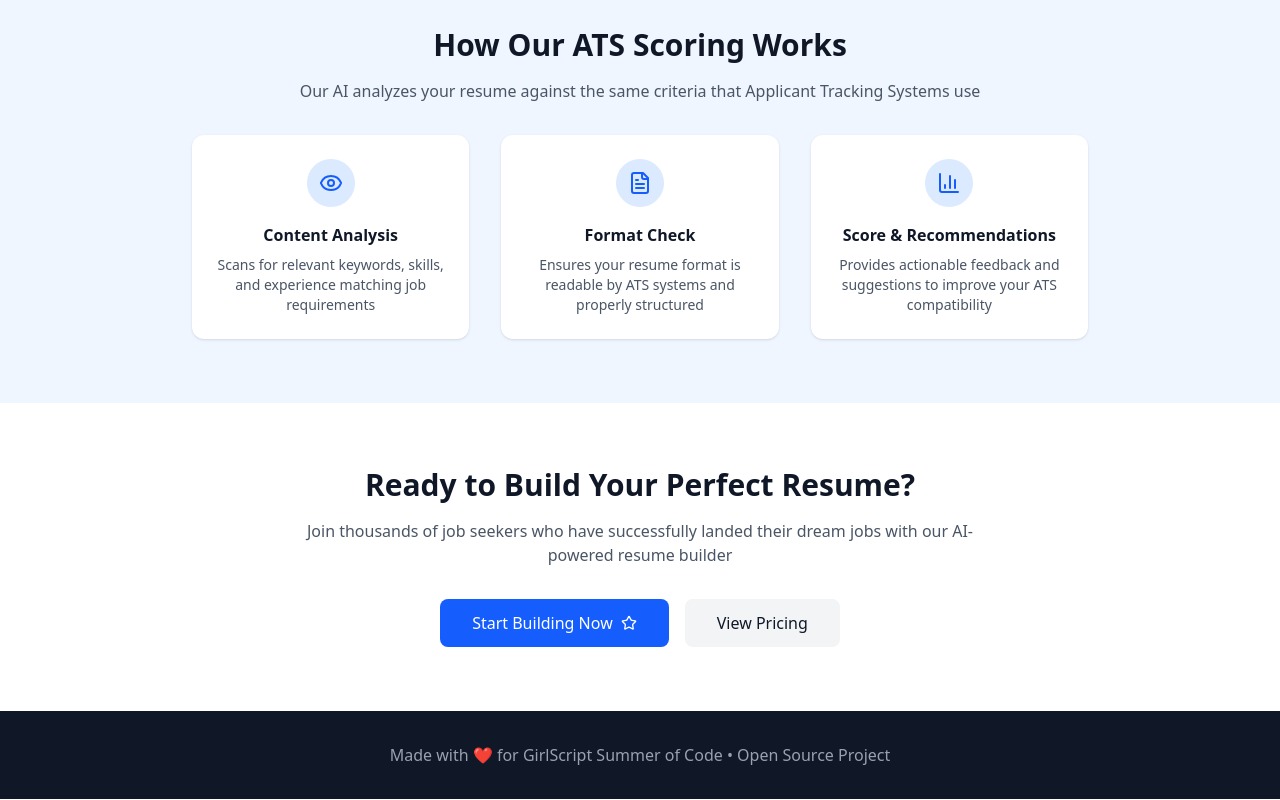
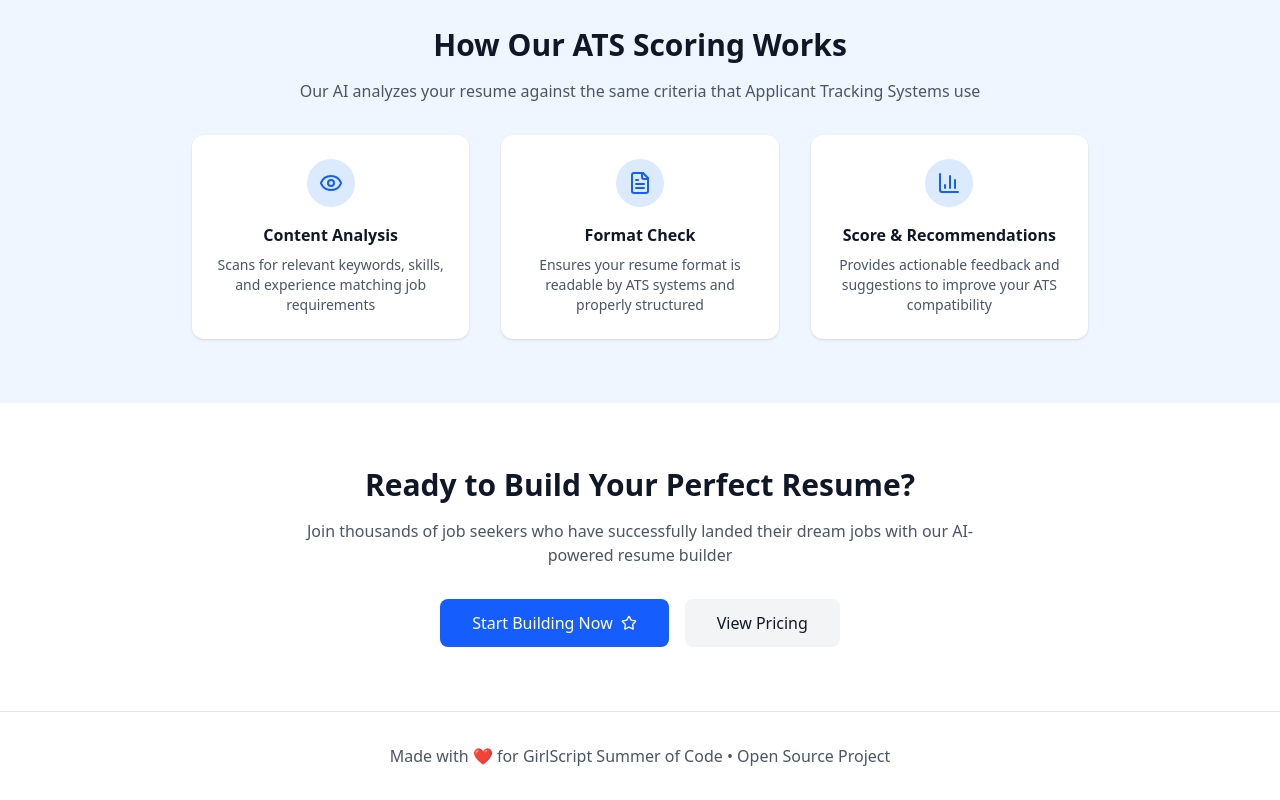
Before and after one commit to krit-vardhan-mishra/SmartC.V., a React (Vite) app in the folder client/: page /features in a window 1280 px wide. Shown: the part 2099-2899 px from the top of the page. Built offline with nearby package versions, Linux system fonts and the light colour scheme.

Commit message:
Refactored: Added Footer in global layout via App.jsx

```diff
--- a/client/src/App.jsx
+++ b/client/src/App.jsx
@@ -2,6 +2,8 @@ import { Outlet } from "react-router-dom";
 
 import ScrollToTop from "./util/Scroll";
 import Navbar from "./global/Header";
+import Footer from './global/Footer';
+
 
 
 const App = () => {
@@ -12,7 +14,7 @@ const App = () => {
       <main className="min-h-screen">
         <Outlet />
       </main>
-
+      <Footer/>
     </>
   );
 };
--- a/client/src/pages/Features.jsx
+++ b/client/src/pages/Features.jsx
@@ -16,7 +16,7 @@ import {
     Star
   } from 'lucide-react'
   import React from 'react'
-  import Footer from '../global/Footer';
+
 
   function Features() {
     const mainFeatures = [
@@ -245,7 +245,7 @@ import {
             </p>
           </div>
         </footer> */}
-        <Footer bgClass="bg-gray-900" textClass="text-gray-400" border={false} />
+
       </div>
     )
   }
--- a/client/src/pages/Home.jsx
+++ b/client/src/pages/Home.jsx
@@ -1,6 +1,6 @@
 import { Atom, Edit, Share2 } from 'lucide-react'
 import React from 'react'
-import Footer from '../global/Footer';
+
 
 function Home() {
   return (
@@ -95,7 +95,7 @@ function Home() {
           </p>
         </div>
       </footer> */}
-      <Footer bgClass="bg-white" textClass="text-gray-600" border={true} />
+
 
     </div>
   )
--- a/client/src/pages/HowItWorks.jsx
+++ b/client/src/pages/HowItWorks.jsx
@@ -17,7 +17,7 @@ import {
   TrendingUp,
 } from "lucide-react";
 import React, { useState } from "react";
-import Footer from '../global/Footer';
+
 
 function HowItWorks() {
   const [activeStep, setActiveStep] = useState(0);
@@ -424,7 +424,7 @@ function HowItWorks() {
           </p>
         </div>
       </footer> */}
-      <Footer bgClass="bg-gray-900" textClass="text-gray-400" border={false} />
+
     </div>
   );
 }
```
